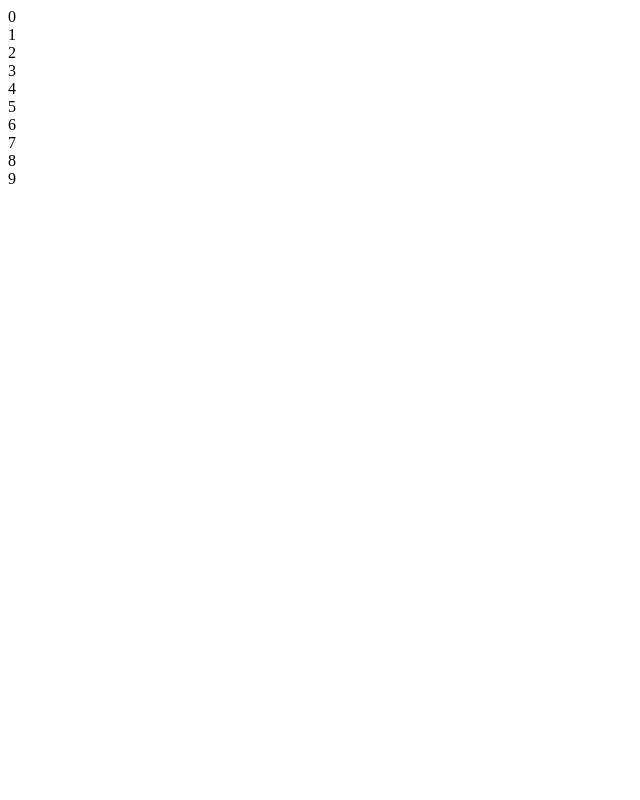
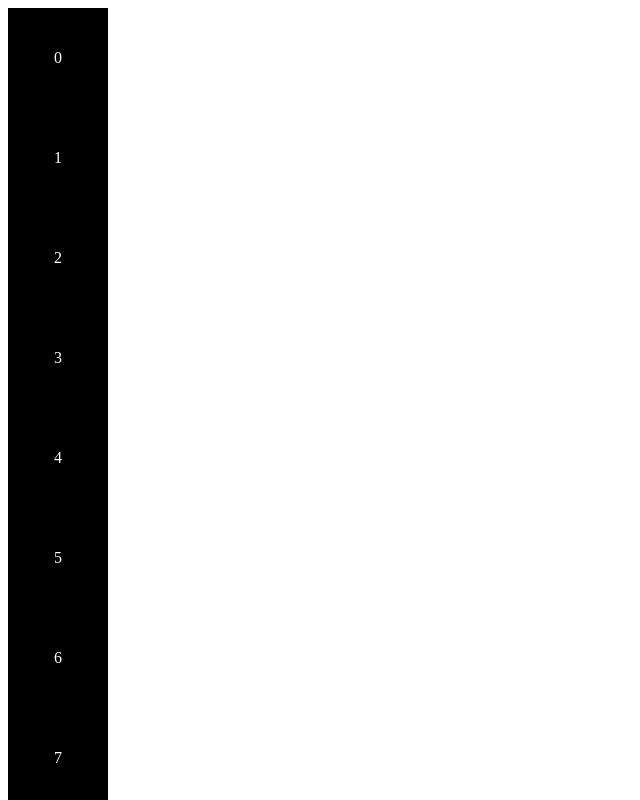
Before and after one commit to c376W/angular-calculator, an Angular app: page / in a window 1280 px wide. Shown: the top 800 px of the page, without its empty margins (0-640 px from the left). Built offline with nearby package versions, Linux system fonts and the light colour scheme.

Commit message:
Adding pad components.

```diff
--- a/src/app/app.component.html
+++ b/src/app/app.component.html
@@ -1,6 +1,6 @@
 <div class="cal-hardware">
     <div class="cal-display"></div>
-    <div class="main-pad-sec" *ngFor="let pad of pad_names">
-        {{pad}}
+    <div class="main-pad-sec" *ngFor="let pad of pad_names" >
+        <app-buttons [data]="pad"></app-buttons>
     </div>
 </div>
--- a/src/app/app.module.ts
+++ b/src/app/app.module.ts
@@ -1,12 +1,12 @@
 import { BrowserModule } from '@angular/platform-browser';
 import { NgModule } from '@angular/core';
-import { BtnComponent} from './buttons/btn.component';
 import { AppComponent } from './app.component';
+import { ButtonsComponent } from './buttons/buttons.component';
 
 @NgModule({
   declarations: [
     AppComponent,
-    BtnComponent
+    ButtonsComponent
   ],
   imports: [
     BrowserModule
--- a/src/app/buttons/btn.component.css
+++ /dev/null
@@ -1,5 +0,0 @@
-.btn{
-    width:100px;
-    height:100px;
-    background-color:#000;
-}
--- a/src/app/buttons/btn.component.html
+++ /dev/null
@@ -1 +0,0 @@
-<div class="btn"></div>
--- /dev/null
+++ b/src/app/buttons/buttons.component.css
@@ -0,0 +1,9 @@
+.btn{
+    width:100px;
+    height:100px;
+    background-color:#000;
+    color:#fff;
+    display: flex;
+    justify-content: center;
+    align-items: center;
+}
--- /dev/null
+++ b/src/app/buttons/buttons.component.html
@@ -0,0 +1 @@
+<div class="btn">{{pad_display}}</div>
--- /dev/null
+++ b/src/app/buttons/buttons.component.ts
@@ -0,0 +1,18 @@
+import { Component, OnInit, Input } from '@angular/core';
+
+@Component({
+  selector: 'app-buttons',
+  templateUrl: './buttons.component.html',
+  styleUrls: ['./buttons.component.css']
+})
+export class ButtonsComponent implements OnInit {
+  @Input() data;
+  pad_display="";
+  constructor() { }
+
+  ngOnInit() {
+    this.pad_display=this.data;
+    console.log(this.data);
+  }
+
+}
```
Also changed, not shown: src/app/buttons/btn.component.ts (deleted, +0 -10 lines), 1 other file (tests, documents, lock files or other folders).
